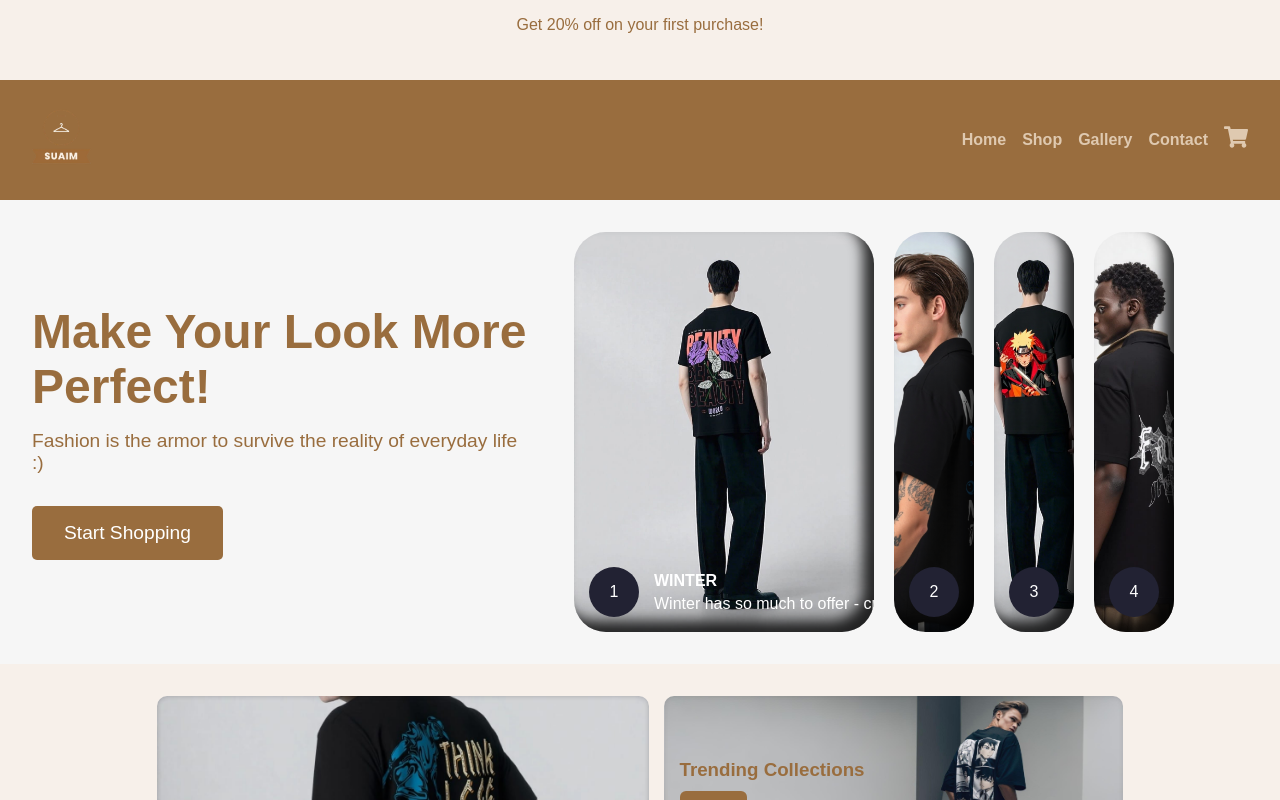
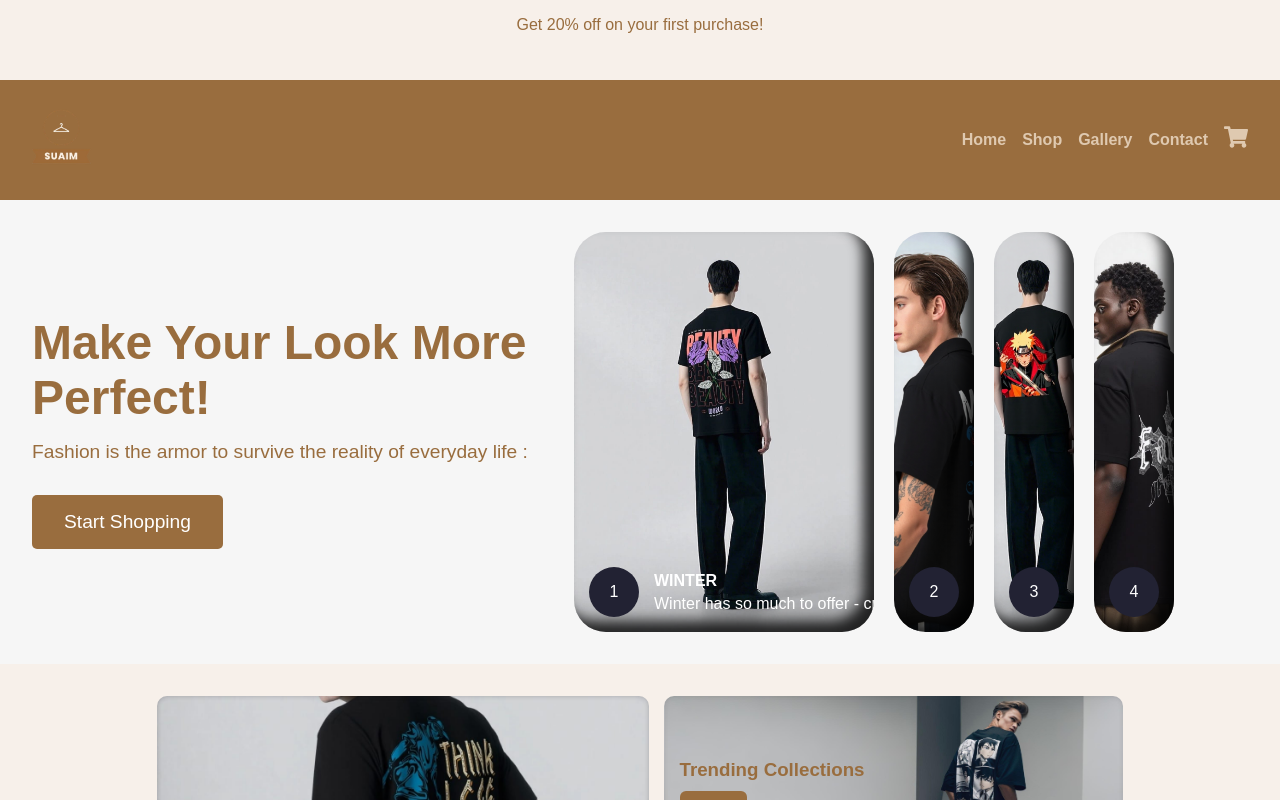
Before and after one commit to FarhanAadil196/suaim, a React (Vite) app: page / in a window 1280 px wide. Shown: the top 800 px of the page. Built offline with nearby package versions, Linux system fonts and the light colour scheme; a web font is replaced by a local one.

Commit message:
color change

```diff
--- a/src/Components/CardList.jsx
+++ b/src/Components/CardList.jsx
@@ -29,14 +29,14 @@
   }
 
   /* Responsive Styling */
-  @media (max-width: 768px) {
-    .cards {
-      flex-wrap: nowrap;
-      overflow-x: auto;
-      overflow-y: hidden;
-      scroll-behavior: smooth;
-      justify-content: flex-start;
-    }
+  // @media (max-width: 768px) {
+  //   .cards {
+  //     flex-wrap: nowrap;
+  //     overflow-x: auto;
+  //     overflow-y: hidden;
+  //     scroll-behavior: smooth;
+  //     justify-content: flex-start;
+  //   }
   }
 
   @media (max-width: 480px) {
--- a/src/Components/Hero.jsx
+++ b/src/Components/Hero.jsx
@@ -1,4 +1,6 @@
 import React, { useRef, useState } from "react";
+import { Link } from "react-router-dom";
+import shop from "../data/shop";
 import styled from "styled-components";
 import gsap from "gsap";
 import { useGSAP } from "@gsap/react";
@@ -53,7 +55,7 @@
     border: none;
     border-radius: 5px;
     cursor: pointer;
-  }
+}
 .wrapper {
   flex:1;
 }
@@ -253,10 +255,12 @@
             Make Your Look More Perfect!
           </h2>
           <p ref={(el) => (textRef.current[1] = el)}>
-            Fashion is the armor to survive the reality of everyday life :)
+            Fashion is the armor to survive the reality of everyday life :
           </p>
           <button ref={(el) => (textRef.current[2] = el)}>
+            <Link to="/shop">
             Start Shopping
+            </Link>
           </button>
         </div>
 
--- a/src/index.css
+++ b/src/index.css
@@ -7,7 +7,10 @@
   box-sizing: border-box;
   font-family: "Cascadia Mono", sans-serif;
 }
-
+a{
+  text-decoration: none;
+  color: var(--clr-white) ;
+}
 body {
   background-color: var(--clr-bg);     /* isabelline */
   color: var(--clr-dark);             /* black */
```
